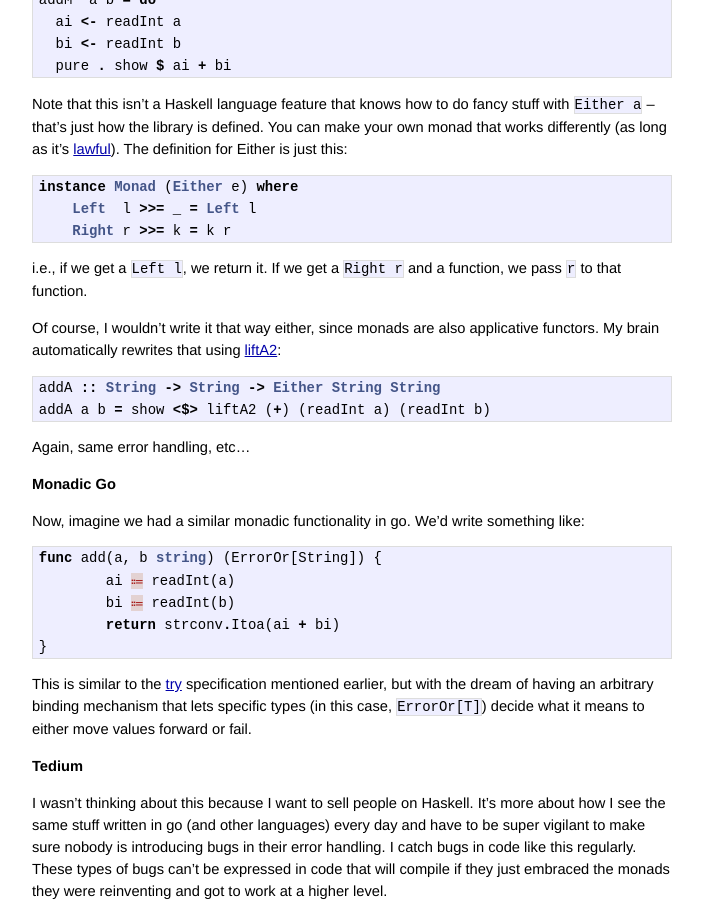
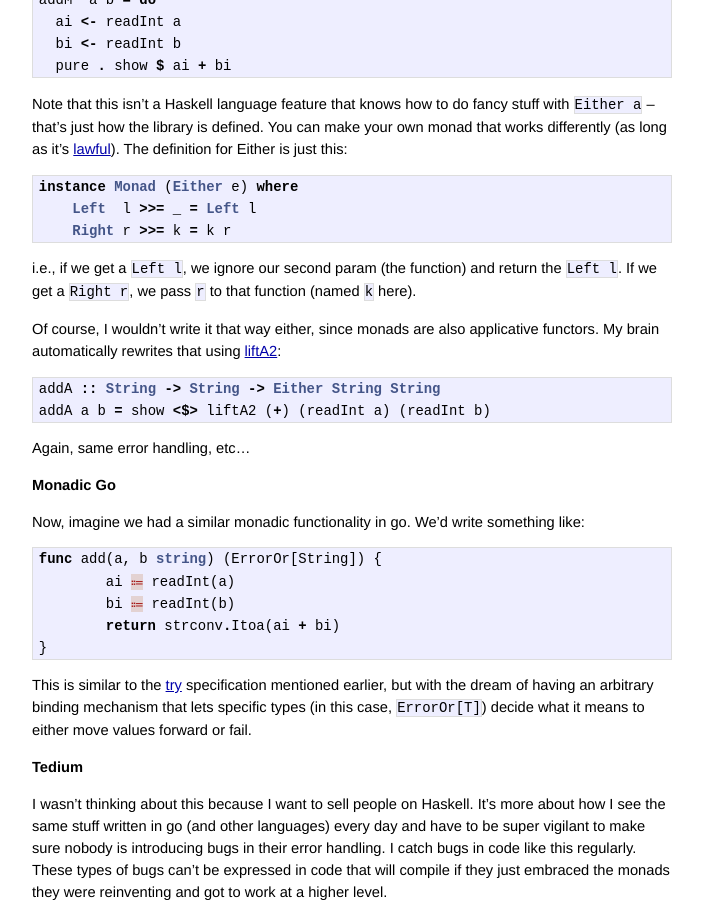
Before and after one commit to dustin/dustin.sallings.org, a Jekyll site: the page built from _posts/2021-06-23-monads-are-tedious-in-go.markdown, in a window 1280 px wide and 900 px high, scrolled down 2818 px. Shown: the whole window, without its empty margins (288-991 px from the left). Built offline with Jekyll 4.4.1, drawn with Linux system fonts in a browser that asks for light colours; comment, search, counter and statistics services are not loaded.

Commit message:
Slightly more clarity in that Monad definition

````diff
--- a/_posts/2021-06-23-monads-are-tedious-in-go.markdown
+++ b/_posts/2021-06-23-monads-are-tedious-in-go.markdown
@@ -184,8 +184,9 @@ instance Monad (Either e) where
     Right r >>= k = k r
 ```
 
-i.e., if we get a `Left l`, we return it.  If we get a `Right r` and a
-function, we pass `r` to that function.
+i.e., if we get a `Left l`, we ignore our second param (the function)
+and return the `Left l`.  If we get a `Right r`, we pass `r` to that
+function (named `k` here).
 
 Of course, I wouldn't write it that way either, since monads are also
 applicative functors.  My brain automatically rewrites that using
````
